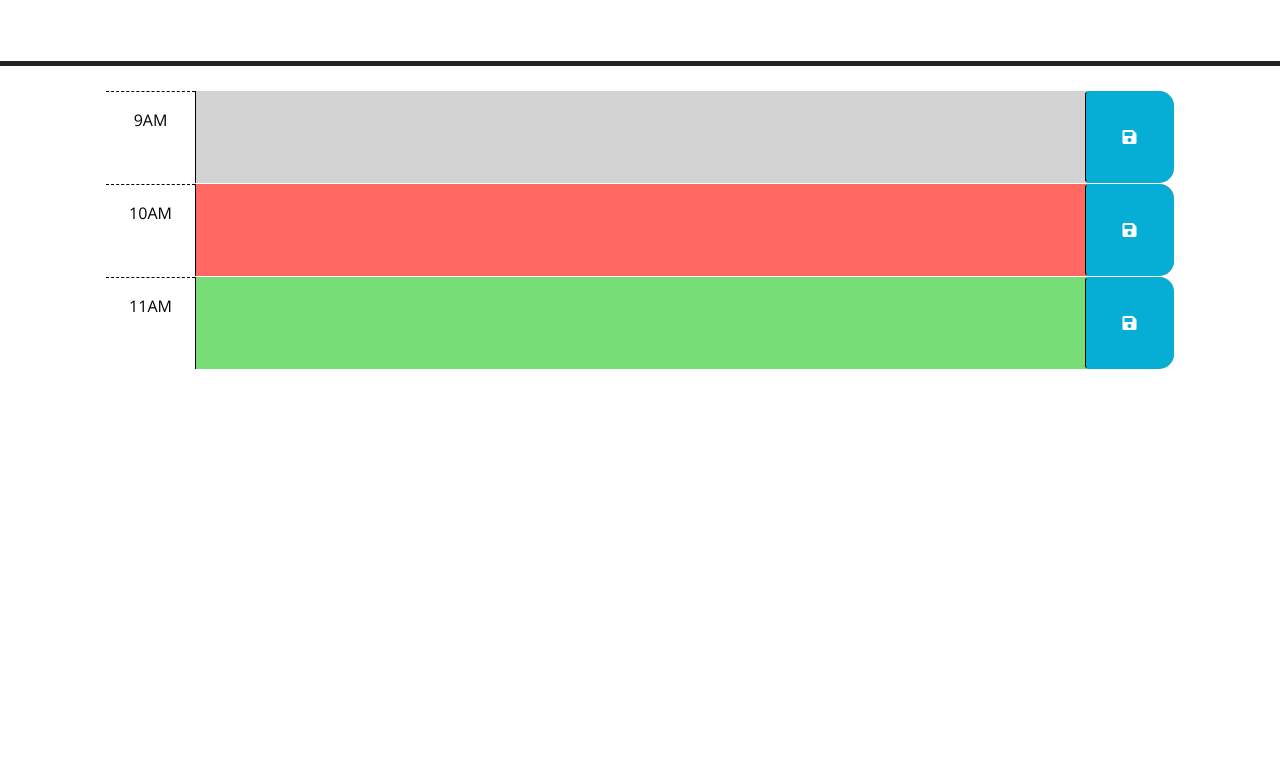
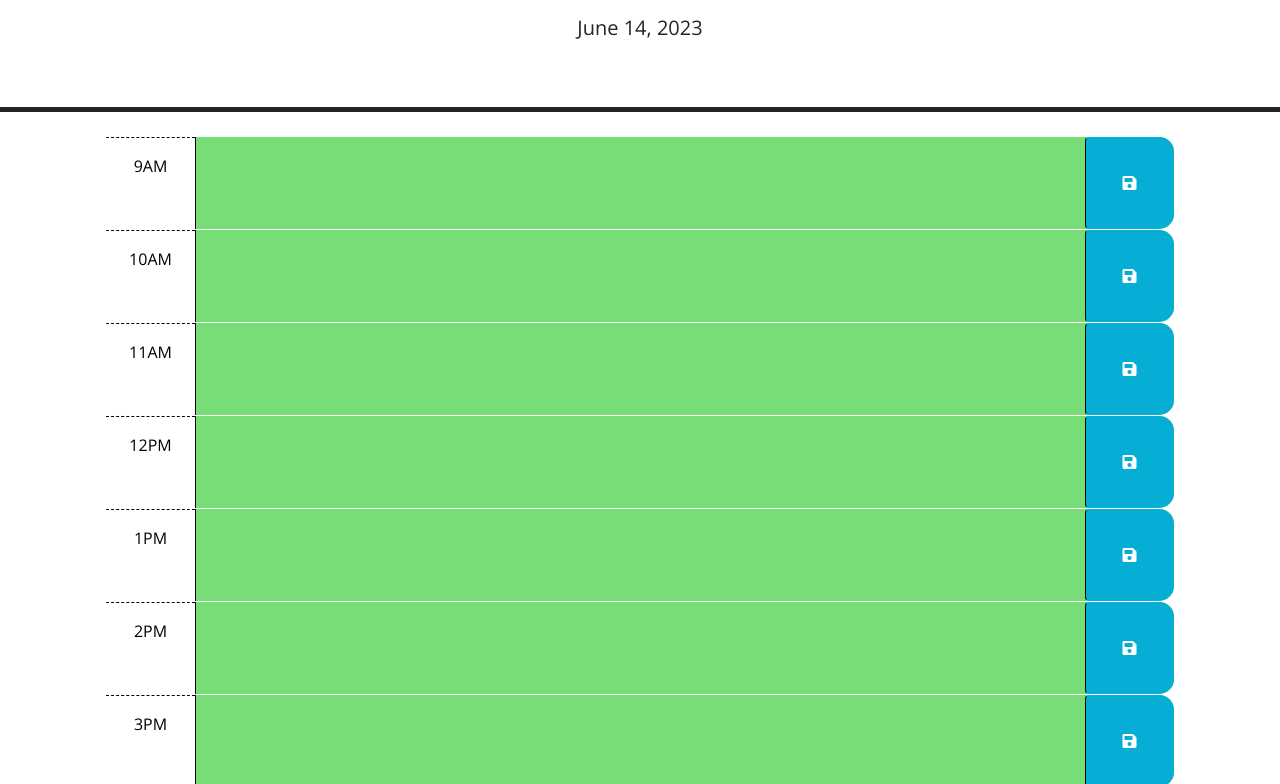
Before and after one commit to Elias-Montes/Third-Party-APIs, a plain HTML site: page index.html in a window 1280 px wide. Shown: the part 166-950 px from the top of the page. Before the commit the page ends 800 px from the top, so only its background shows below. Drawn offline with nearby package versions, Linux system fonts and the light colour scheme.

Commit message:
write script

```diff
--- a/Develop/script.js
+++ b/Develop/script.js
@@ -1,23 +1,33 @@
-// Wrap all code that interacts with the DOM in a call to jQuery to ensure that
-// the code isn't run until the browser has finished rendering all the elements
-// in the html.
-$(function () {
-  // TODO: Add a listener for click events on the save button. This code should
-  // use the id in the containing time-block as a key to save the user input in
-  // local storage. HINT: What does `this` reference in the click listener
-  // function? How can DOM traversal be used to get the "hour-x" id of the
-  // time-block containing the button that was clicked? How might the id be
-  // useful when saving the description in local storage?
-  //
-  // TODO: Add code to apply the past, present, or future class to each time
-  // block by comparing the id to the current hour. HINTS: How can the id
-  // attribute of each time-block be used to conditionally add or remove the
-  // past, present, and future classes? How can Day.js be used to get the
-  // current hour in 24-hour time?
-  //
-  // TODO: Add code to get any user input that was saved in localStorage and set
-  // the values of the corresponding textarea elements. HINT: How can the id
-  // attribute of each time-block be used to do this?
-  //
-  // TODO: Add code to display the current date in the header of the page.
+var currentDay = $('#currentDay');
+currentDay.text(dayjs().format('MMMM DD, YYYY'));
+
+ $('.saveBtn').on('click', function(){
+  var userInput = $('#text').val();
+  var hours = $(this).parent().attr('id');
+  console.log('button clicked');
+  localStorage.setItem(hours, userInput);
 });
+
+$('.time-block').each(function(){
+  var setTime = +$(this).attr('id').split('-')[1];
+  var currentTime = +dayjs().format('HH');
+  if (currentTime < setTime){
+    $(this).addClass('future')
+  }
+  else if (currentTime > setTime){
+    $(this).addClass('past')
+  }
+  else {
+    $(this).addClass('present')
+  }
+});
+
+$('#hour-9').children('textarea').val(localStorage.getItem('hour-9'));
+$('#hour-10').children('textarea').val(localStorage.getItem('hour-10'));
+$('#hour-11').children('textarea').val(localStorage.getItem('hour-11'));
+$('#hour-12').children('textarea').val(localStorage.getItem('hour-12'));
+$('#hour-13').children('textarea').val(localStorage.getItem('hour-13'));
+$('#hour-14').children('textarea').val(localStorage.getItem('hour-14'));
+$('#hour-15').children('textarea').val(localStorage.getItem('hour-15'));
+$('#hour-16').children('textarea').val(localStorage.getItem('hour-16'));
+$('#hour-17').children('textarea').val(localStorage.getItem('hour-17'));
--- a/index.html
+++ b/index.html
@@ -29,38 +29,74 @@
       <p id="currentDay" class="lead"></p>
     </header>
     <div class="container-lg px-5">
-      <!-- Use class for "past", "present", and "future" to apply styles to the
-        time-block divs accordingly. The javascript will need to do this by
-        adding/removing these classes on each div by comparing the hour in the
-        id to the current hour. The html provided below is meant to be an example
-        demonstrating how the css provided can be leveraged to create the
-        desired layout and colors. The html below should be removed or updated
-        in the finished product. Remember to delete this comment once the
-        code is implemented.
-        -->
 
-      <!-- Example of a past time block. The "past" class adds a gray background color. -->
-      <div id="hour-9" class="row time-block past">
+      <div id="hour-9" class="row time-block">
         <div class="col-2 col-md-1 hour text-center py-3">9AM</div>
-        <textarea class="col-8 col-md-10 description" rows="3"> </textarea>
+        <textarea id="text" class="col-md-10 description" rows="3"></textarea>
         <button class="btn saveBtn col-2 col-md-1" aria-label="save">
           <i class="fas fa-save" aria-hidden="true"></i>
         </button>
       </div>
 
-      <!-- Example of a a present time block. The "present" class adds a red background color. -->
-      <div id="hour-10" class="row time-block present">
+      <div id="hour-10" class="row time-block">
         <div class="col-2 col-md-1 hour text-center py-3">10AM</div>
-        <textarea class="col-8 col-md-10 description" rows="3"> </textarea>
+        <textarea id="text" class="col-8 col-md-10 description" rows="3"></textarea>
         <button class="btn saveBtn col-2 col-md-1" aria-label="save">
           <i class="fas fa-save" aria-hidden="true"></i>
         </button>
       </div>
 
-      <!-- Example of a future time block. The "future" class adds a green background color. -->
-      <div id="hour-11" class="row time-block future">
+      <div id="hour-11" class="row time-block">
         <div class="col-2 col-md-1 hour text-center py-3">11AM</div>
-        <textarea class="col-8 col-md-10 description" rows="3"> </textarea>
+        <textarea id="text" class="col-8 col-md-10 description" rows="3"></textarea>
+        <button class="btn saveBtn col-2 col-md-1" aria-label="save">
+          <i class="fas fa-save" aria-hidden="true"></i>
+        </button>
+      </div>
+
+      <div id="hour-12" class="row time-block">
+        <div class="col-2 col-md-1 hour text-center py-3">12PM</div>
+        <textarea id="text" class="col-8 col-md-10 description" rows="3"></textarea>
+        <button class="btn saveBtn col-2 col-md-1" aria-label="save">
+          <i class="fas fa-save" aria-hidden="true"></i>
+        </button>
+      </div>
+
+      <div id="hour-13" class="row time-block">
+        <div class="col-2 col-md-1 hour text-center py-3">1PM</div>
+        <textarea id="text" class="col-8 col-md-10 description" rows="3"></textarea>
+        <button class="btn saveBtn col-2 col-md-1" aria-label="save">
+          <i class="fas fa-save" aria-hidden="true"></i>
+        </button>
+      </div>
+
+      <div id="hour-14" class="row time-block">
+        <div class="col-2 col-md-1 hour text-center py-3">2PM</div>
+        <textarea id="text" class="col-8 col-md-10 description" rows="3"></textarea>
+        <button class="btn saveBtn col-2 col-md-1" aria-label="save">
+          <i class="fas fa-save" aria-hidden="true"></i>
+        </button>
+      </div>
+
+      <div id="hour-15" class="row time-block">
+        <div class="col-2 col-md-1 hour text-center py-3">3PM</div>
+        <textarea id="text" class="col-8 col-md-10 description" rows="3"></textarea>
+        <button class="btn saveBtn col-2 col-md-1" aria-label="save">
+          <i class="fas fa-save" aria-hidden="true"></i>
+        </button>
+      </div>
+
+      <div id="hour-16" class="row time-block">
+        <div class="col-2 col-md-1 hour text-center py-3">4PM</div>
+        <textarea id="text" class="col-8 col-md-10 description" rows="3"></textarea>
+        <button class="btn saveBtn col-2 col-md-1" aria-label="save">
+          <i class="fas fa-save" aria-hidden="true"></i>
+        </button>
+      </div>
+
+      <div id="hour-17" class="row time-block">
+        <div class="col-2 col-md-1 hour text-center py-3">5PM</div>
+        <textarea id="text" class="col-8 col-md-10 description" rows="3"></textarea>
         <button class="btn saveBtn col-2 col-md-1" aria-label="save">
           <i class="fas fa-save" aria-hidden="true"></i>
         </button>
```
